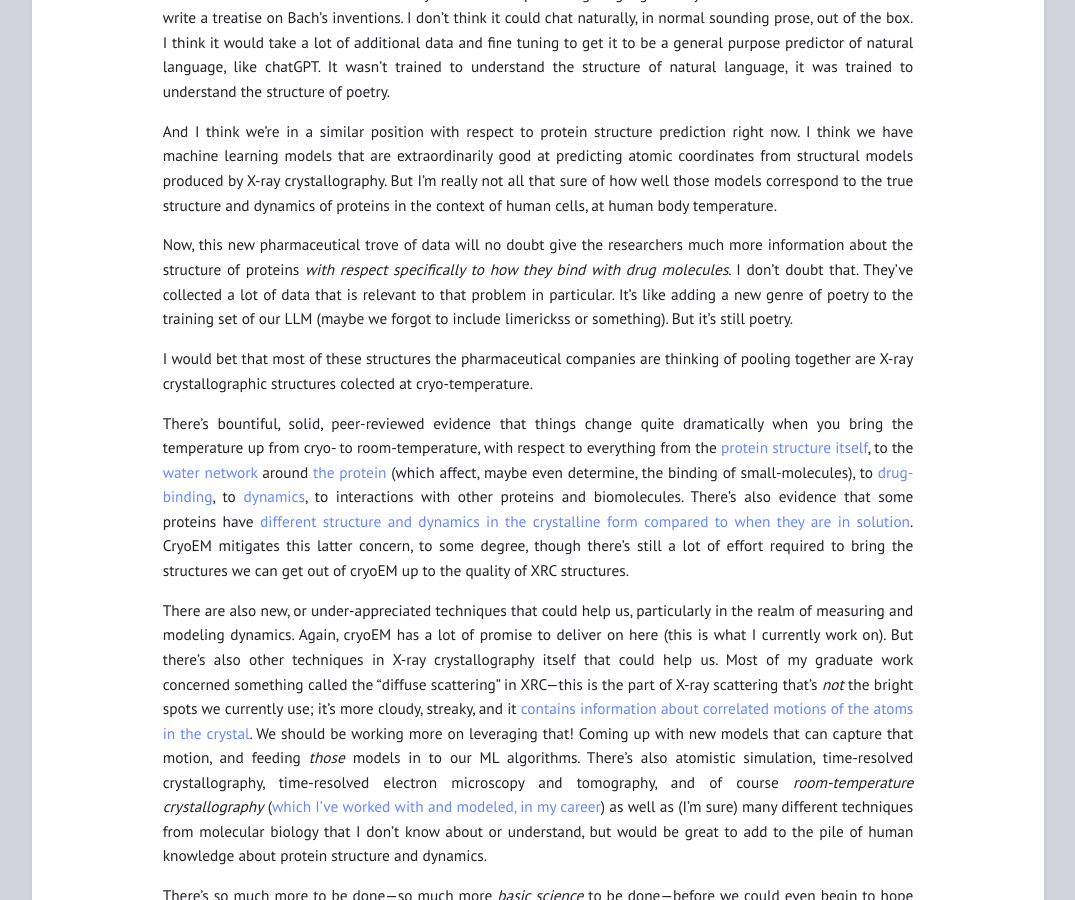
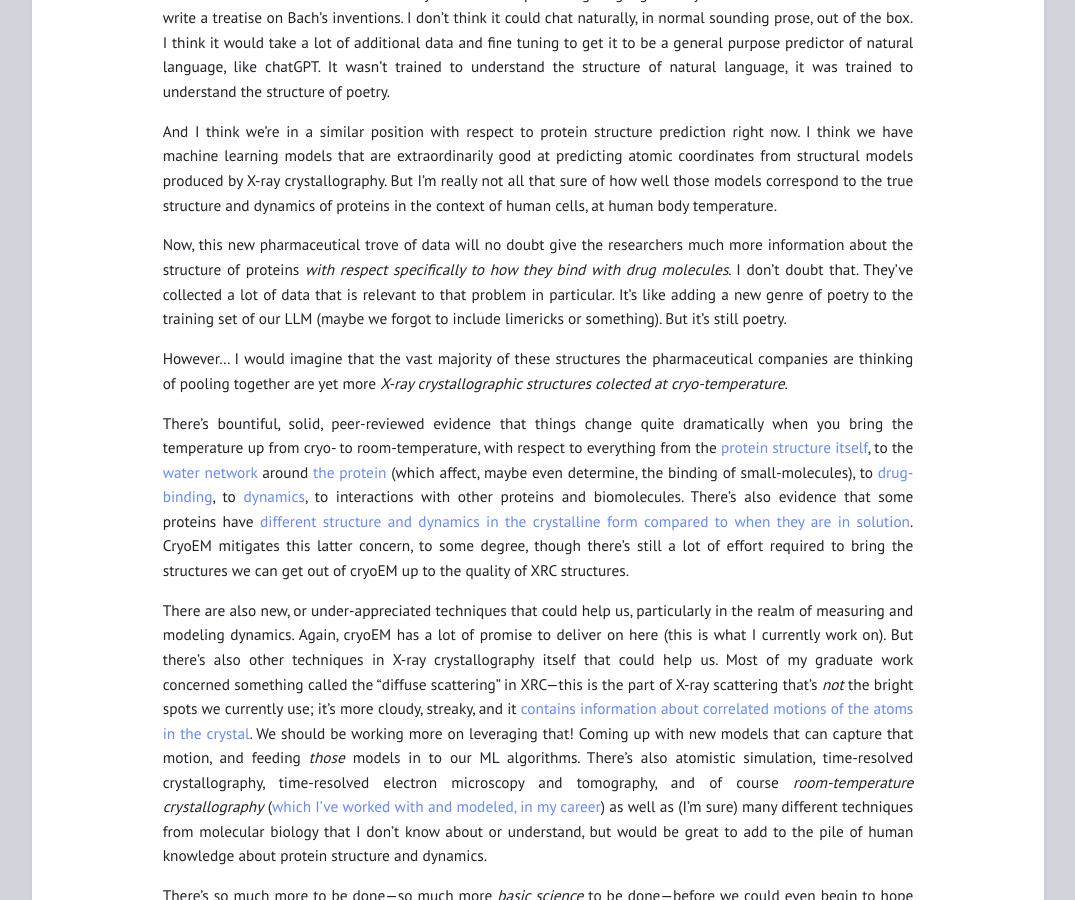
Before and after one commit to davidwych/davidwych.github.io, a Jekyll site: the page built from blog/_posts/2025-03-29-AlphaFold-Has-A-Data-Problem.md, in a window 1280 px wide and 900 px high, scrolled down 5836 px. Shown: the whole window, without its empty margins (102-1177 px from the left). Built offline with Jekyll 4.4.1, drawn with Linux system fonts in a browser that asks for light colours.

Commit message:
Update 2025-03-29-AlphaFold-Has-A-Data-Problem.md
Bit more editing

```diff
--- a/blog/_posts/2025-03-29-AlphaFold-Has-A-Data-Problem.md
+++ b/blog/_posts/2025-03-29-AlphaFold-Has-A-Data-Problem.md
@@ -116,9 +116,9 @@ But I don't think that LLM would do very well at all at producing language of an
 
 And I think we're in a similar position with respect to protein structure prediction right now. I think we have machine learning models that are extraordinarily good at predicting atomic coordinates from structural models produced by X-ray crystallography. But I'm really not all that sure of how well those models correspond to the true structure and dynamics of proteins in the context of human cells, at human body temperature.
 
-Now, this new pharmaceutical trove of data will no doubt give the researchers much more information about the structure of proteins *with respect specifically to how they bind with drug molecules*. I don't doubt that. They've collected a lot of data that is relevant to that problem in particular. It's like adding a new genre of poetry to the training set of our LLM (maybe we forgot to include limerickss or something). But it's still poetry.
+Now, this new pharmaceutical trove of data will no doubt give the researchers much more information about the structure of proteins *with respect specifically to how they bind with drug molecules*. I don't doubt that. They've collected a lot of data that is relevant to that problem in particular. It's like adding a new genre of poetry to the training set of our LLM (maybe we forgot to include limericks or something). But it's still poetry.
 
-I would bet that most of these structures the pharmaceutical companies are thinking of pooling together are X-ray crystallographic structures colected at cryo-temperature.
+However... I would imagine that the vast majority of these structures the pharmaceutical companies are thinking of pooling together are yet more *X-ray crystallographic structures colected at cryo-temperature*.
 
 There's bountiful, solid, peer-reviewed evidence that things change quite dramatically when you bring the temperature up from cryo- to room-temperature, with respect to everything from the [protein structure](https://pmc.ncbi.nlm.nih.gov/articles/PMC8109201/) [itself](https://www.cell.com/structure/fulltext/S0969-2126(14)00140-3), to the [water network](https://elifesciences.org/articles/7574) around [the protein](https://pubs.acs.org/doi/full/10.1021/jacs.9b06275?casa_token=PiCdj6ycnSsAAAAA%3AxTVzXgA2_B6FV3WhHYF_pATeF4MKe6MSzu8RlPSHyDUrMObCQFvk8AsH6gIBojQcO4EXS-yRerBebgmm) (which affect, maybe even determine, the binding of small-molecules), to [drug-binding](https://elifesciences.org/articles/84632), to [dynamics](https://elifesciences.org/articles/7574), to interactions with other proteins and biomolecules. There's also evidence that some proteins have [different structure and dynamics in the crystalline form](https://pubs.acs.org/doi/pdf/10.1021/bi00539a001?casa_token=2w32fe0TuxkAAAAA:fEYKSjCi0BOcHi4cBxMQySrfVDkWfQRCH8VOFijX6iElvVKTfBgWi-6TwHSdzAeggUgBSiqLIZtlCCIC) [compared to when they are in solution](https://www.sciencedirect.com/science/article/abs/pii/0022283688901052). CryoEM mitigates this latter concern, to some degree, though there's still a lot of effort required to bring the structures we can get out of cryoEM up to the quality of XRC structures.
 
```
